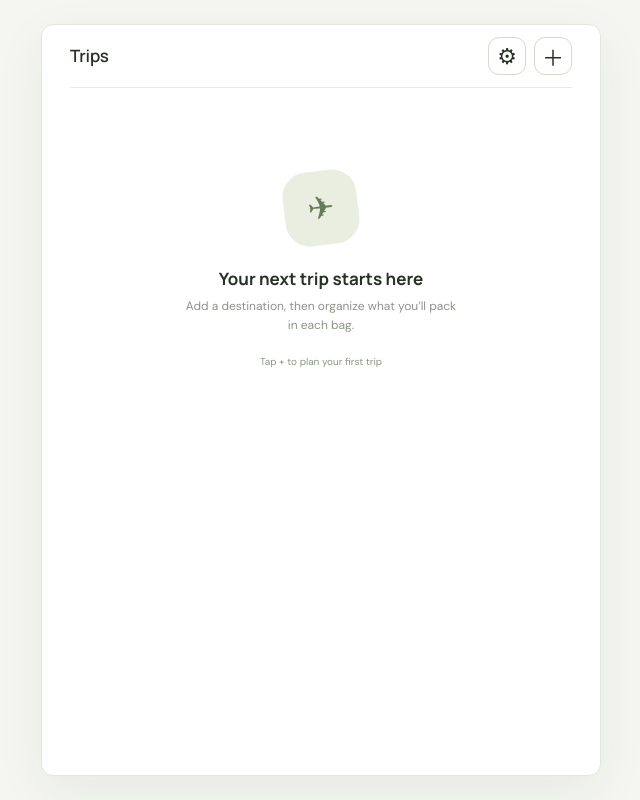
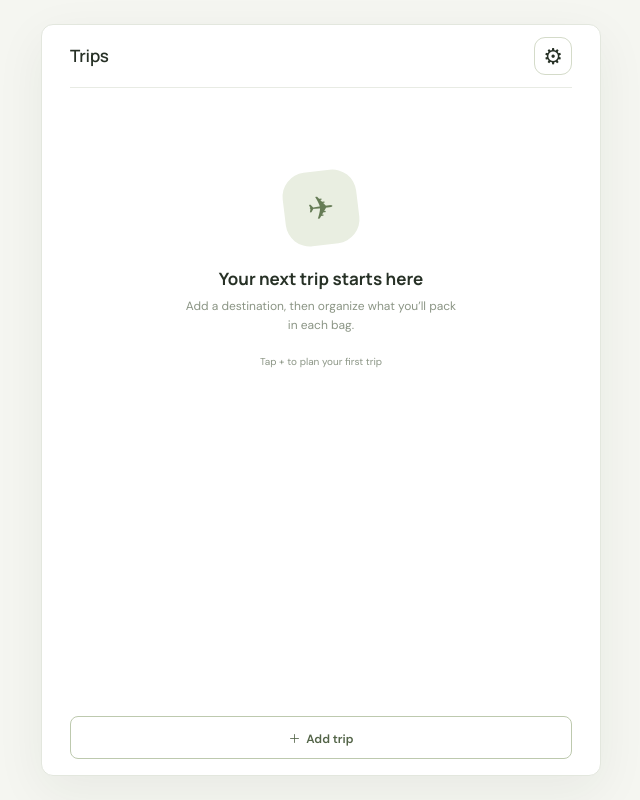
Before and after one commit to marktheshark11/pack-scanner, a React (Vite) app: page / in a window 1280 px wide. Shown: the whole page, without its empty margins (319-959 px from the left). Built offline with nearby package versions, Linux system fonts and the light colour scheme.

Commit message:
feat: add "Add trip" button to trips page and update styles for better layout

```diff
--- a/src/App.jsx
+++ b/src/App.jsx
@@ -185,7 +185,7 @@ function App() {
       <header className={`app-header header-${page.name}`}>
         {page.name === "trips" ? <>
           <h1>{title}</h1>
-          <div className="header-actions"><button className="icon-button" aria-label="Settings" onClick={() => setPage({ name: "settings" })}>⚙</button><button className="icon-button header-add" aria-label="Create trip" onClick={() => setPage({ name: "new-trip" })}>＋</button></div>
+          <div className="header-actions"><button className="icon-button" aria-label="Settings" onClick={() => setPage({ name: "settings" })}>⚙</button></div>
         </> : <>
           <button className="icon-button header-back" aria-label={page.name === "new-trip" || page.name === "settings" ? "Close" : "Back"} onClick={() => page.name === "new-trip" || page.name === "settings" ? setPage({ name: "trips" }) : page.name === "new-packing" ? setPage({ name: "trip", tripId: page.tripId }) : setPage({ name: "trips" })}>{page.name === "new-trip" || page.name === "new-packing" ? "×" : "‹"}</button>
           <h1>{title}</h1><span className="header-balance" />
@@ -206,6 +206,7 @@ function App() {
               </button>;
             })}</div>
           )}
+          <button className="button button-outline full-width add-trip-bottom" onClick={() => setPage({ name: "new-trip" })}>＋ &nbsp;Add trip</button>
         </section>
       )}
 
--- a/src/styles.css
+++ b/src/styles.css
@@ -40,6 +40,9 @@ button:disabled { cursor: not-allowed; opacity: .58; }
 .header-add { margin-left: auto; }
 .page-content, .form-page, .settings-page { width: 100%; }
 .page-content { flex: 1; min-height: 0; overflow-y: auto; padding: 11px 0 16px; scrollbar-width: thin; }
+.page-trips .page-content { display: flex; flex-direction: column; }
+.page-trips .trip-list { flex: 0 0 auto; }
+.page-trips .empty-state { flex: 1; }
 .trip-detail-page { display: flex; flex-direction: column; row-gap: 12px; }
 .section-heading { display: flex; align-items: center; justify-content: space-between; margin: 12px 0 15px; }
 .section-heading h2, .section-heading h3 { font: 700 16px/1.25 Manrope, sans-serif; margin: 4px 0 0; letter-spacing: -.3px; }
@@ -120,6 +123,7 @@ button:disabled { cursor: not-allowed; opacity: .58; }
 .inline-add-form input { flex: 1; min-width: 0; height: 35px; padding: 0 9px; border: 1px solid var(--line); border-radius: 6px; background: #fff; font-size: 10px; }
 .inline-add-form .button { min-height: 35px; }
 .add-packing-bottom { position: sticky; bottom: 0; flex: 0 0 auto; margin-top: auto; background: var(--surface); }
+.add-trip-bottom { position: sticky; bottom: 0; flex: 0 0 auto; margin-top: auto; background: var(--surface); }
 .tip-line { color: var(--muted); text-align: center; font-size: 9px; margin: 12px 0 0; }
 .form-page { flex: 1; min-height: 0; display: flex; flex-direction: column; overflow-y: auto; padding: 5px 0 24px; }
 .settings-page { flex: 1; min-height: 0; overflow-y: auto; padding: 5px 0 24px; }
```
